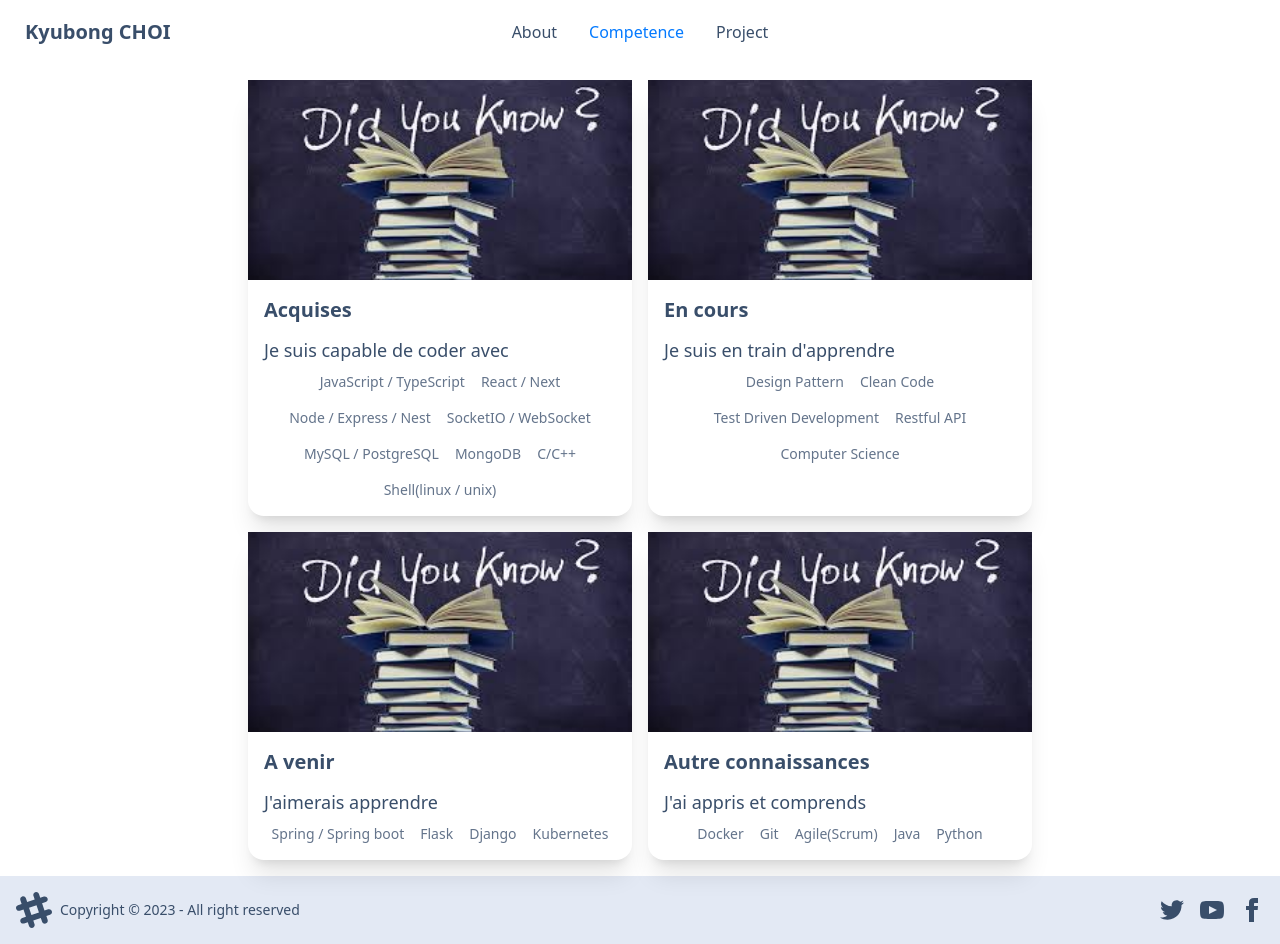
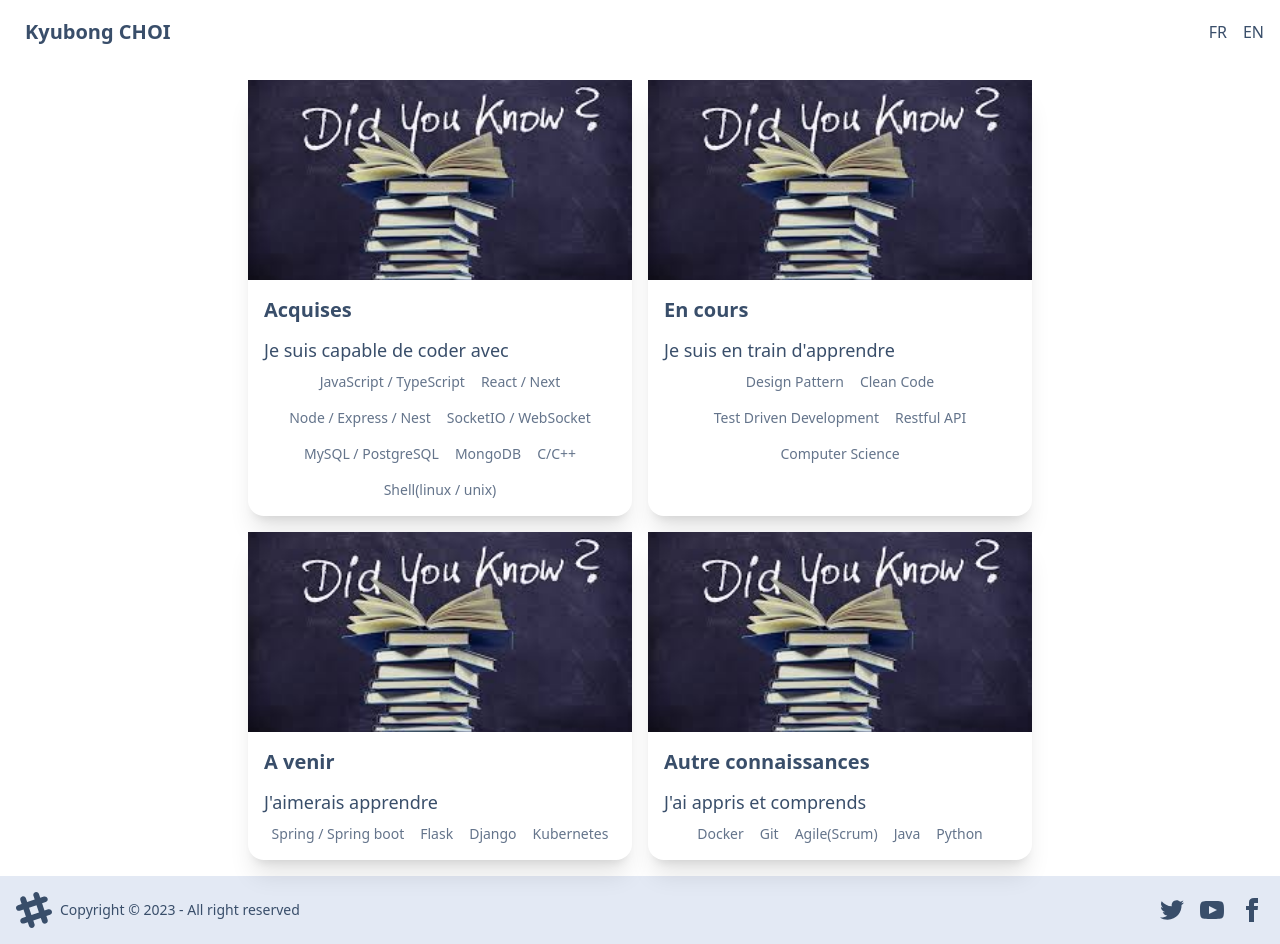
Before and after one commit to jeanoza/portfolio2023, a Next.js app: page /competence in a window 1280 px wide. Built offline with nearby package versions, Linux system fonts and the light colour scheme.

Commit message:
before change alot with path

```diff
--- a/src/components/layout.tsx
+++ b/src/components/layout.tsx
@@ -3,14 +3,14 @@ import Navbar from "./navbar";
 import Footer from "./footer";
 import Seo from "./seo";
 
-export default function Layout({ children }: React.PropsWithChildren) {
+export default function Layout({ children, lang, setLang }: any) {
 	const { pathname } = useRouter();
 	const title = pathname.slice(1);
 
 	return (
 		<div className="flex flex-col h-screen">
 			<Seo title={title} />
-			<Navbar />
+			<Navbar lang={lang} setLang={setLang} />
 			<main className="px-2 md:px-6 m-auto">
 				<div className="w-100 lg:w-10/12 mx-auto max-w-screen-xl">
 					{children}
--- a/src/components/navbar.tsx
+++ b/src/components/navbar.tsx
@@ -1,38 +1,95 @@
 import Link from "next/link";
 import { useRouter } from "next/router";
 
-const ITEMS = ['about', 'competence', 'project']
+interface Lang {
+	en: string;
+	fr: string;
+}
+const NAV_ITEMS = {
+	about: {
+		en: "About",
+		fr: "Par rapport a",
+	},
+	competence: {
+		en: "Competence",
+		fr: "Compétence",
+	},
+	project: {
+		en: "Project",
+		fr: "Projet",
+	},
+};
 
-export default function Navbar() {
+export default function Navbar({
+	lang,
+	setLang,
+}: {
+	lang: string;
+	setLang: any;
+}) {
 	const { pathname } = useRouter();
-	return <div className="navbar bg-base-100 mb-4">
+	return (
+		<div className="navbar bg-base-100 mb-4">
 			<div className="navbar-start">
 				<div className="dropdown">
 					<label tabIndex={0} className="btn btn-ghost lg:hidden">
-					<svg xmlns="http://www.w3.org/2000/svg" className="h-5 w-5" fill="none" viewBox="0 0 24 24" stroke="currentColor"><path strokeLinecap="round" strokeLinejoin="round" strokeWidth="2" d="M4 6h16M4 12h8m-8 6h16" /></svg>
+						<svg
+							xmlns="http://www.w3.org/2000/svg"
+							className="h-5 w-5"
+							fill="none"
+							viewBox="0 0 24 24"
+							stroke="currentColor"
+						>
+							<path
+								strokeLinecap="round"
+								strokeLinejoin="round"
+								strokeWidth="2"
+								d="M4 6h16M4 12h8m-8 6h16"
+							/>
+						</svg>
 					</label>
-				<ul tabIndex={0} className="menu menu-compact dropdown-content p-2 shadow bg-base-100 rounded-box w-52">
-					{ITEMS.map((item, index) => {
-						const href = item;
-						const content = item[0].toUpperCase() + item.slice(1);
-						return <li key={index} className={pathname.slice(1) === href ? "text-primary" : ""}><Link href={href}>{content}</Link></li>
+					<ul
+						tabIndex={0}
+						className="menu menu-compact dropdown-content p-2 shadow bg-base-100 rounded-box w-52"
+					>
+						{Object.entries(NAV_ITEMS).map(([key, value]) => {
+							const href = key;
+							const content = value[lang as keyof Lang];
+							return (
+								<li
+									key={key}
+									className={pathname.slice(1) === href ? "text-primary" : ""}
+								>
+									<Link href={href}>{content}</Link>
+								</li>
+							);
 						})}
 					</ul>
 				</div>
-			<Link href="/" className="btn btn-ghost normal-case text-xl">Kyubong CHOI</Link>
+				<Link href="/" className="btn btn-ghost normal-case text-xl">
+					Kyubong CHOI
+				</Link>
 			</div>
 			<div className="navbar-center hidden lg:flex">
 				<ul className="menu menu-horizontal px-1">
-				{ITEMS.map((item, index) => {
-					const href = item;
-					const content = item[0].toUpperCase() + item.slice(1);
-					return <li key={index} className={pathname.slice(1) === href ? "text-primary" : ""}><Link href={href}>{content}</Link></li>
+					{Object.entries(NAV_ITEMS).map(([key, value]) => {
+						const href = key;
+						const content = value[lang as keyof Lang];
+						return (
+							<li
+								key={key}
+								className={pathname.slice(1) === href ? "text-primary" : ""}
+							>
+								<Link href={href}>{content}</Link>
+							</li>
+						);
 					})}
-				{/* <li><Link href="/about">Kyubong?</Link></li>
-				<li><Link href="/about/competence">Competence</Link></li>
-				<li><Link href="/about/project">Project</Link></li> */}
 				</ul>
 			</div>
-		<div className="navbar-end" />
+			<div className="navbar-end ">
+				<div className="langIcon mx-2">FR</div>
+				<div className="langIcon mx-2">EN</div>
 			</div>
+		</div>
+	);
 }
--- a/src/pages/_app.tsx
+++ b/src/pages/_app.tsx
@@ -1,6 +1,8 @@
-import '@/styles/globals.css'
-import type { AppProps } from 'next/app'
+import "@/styles/globals.css";
+import type { AppProps } from "next/app";
+import { useState } from "react";
 
 export default function App({ Component, pageProps }: AppProps) {
-  return <Component {...pageProps} />
+	const [lang, setLang] = useState("en");
+	return <Component {...pageProps} lang={lang} setLang={setLang} />;
 }
--- a/src/pages/about.tsx
+++ b/src/pages/about.tsx
@@ -13,9 +13,9 @@ const CONTENTS = [
 	"Je suis passionné par la technologie, motivé et désireux d'apprendre et de grandir. Avec mes compétences en codage et en bases de données, ainsi que mon expérience dans l'utilisation de Docker, je suis convaincu que je peux apporter une valeur ajoutée à toute entreprise à la recherche d'un développeur backend junior talentueux et motivé.",
 ];
 
-export default function About() {
+export default function About({ lang, setLang }: any) {
 	return (
-		<Layout>
+		<Layout lang={lang} setLang={setLang}>
 			<div className="flex flex-col gap-6 rounded-lg shadow-lg">
 				<div className="flex flex-col gap-4 justify-center items-center p-4">
 					<div className="avatar rounded-full mx-auto" />
--- a/src/pages/index.tsx
+++ b/src/pages/index.tsx
@@ -2,7 +2,7 @@ import Layout from "@/components/layout";
 import Seo from "@/components/seo";
 import Link from "next/link";
 
-export default function Home() {
+export default function Home({ lang, setLang }: any) {
 	return (
 		<>
 			<Seo title="home" />
```
Lines whose indentation alone changed are shown as unchanged.
